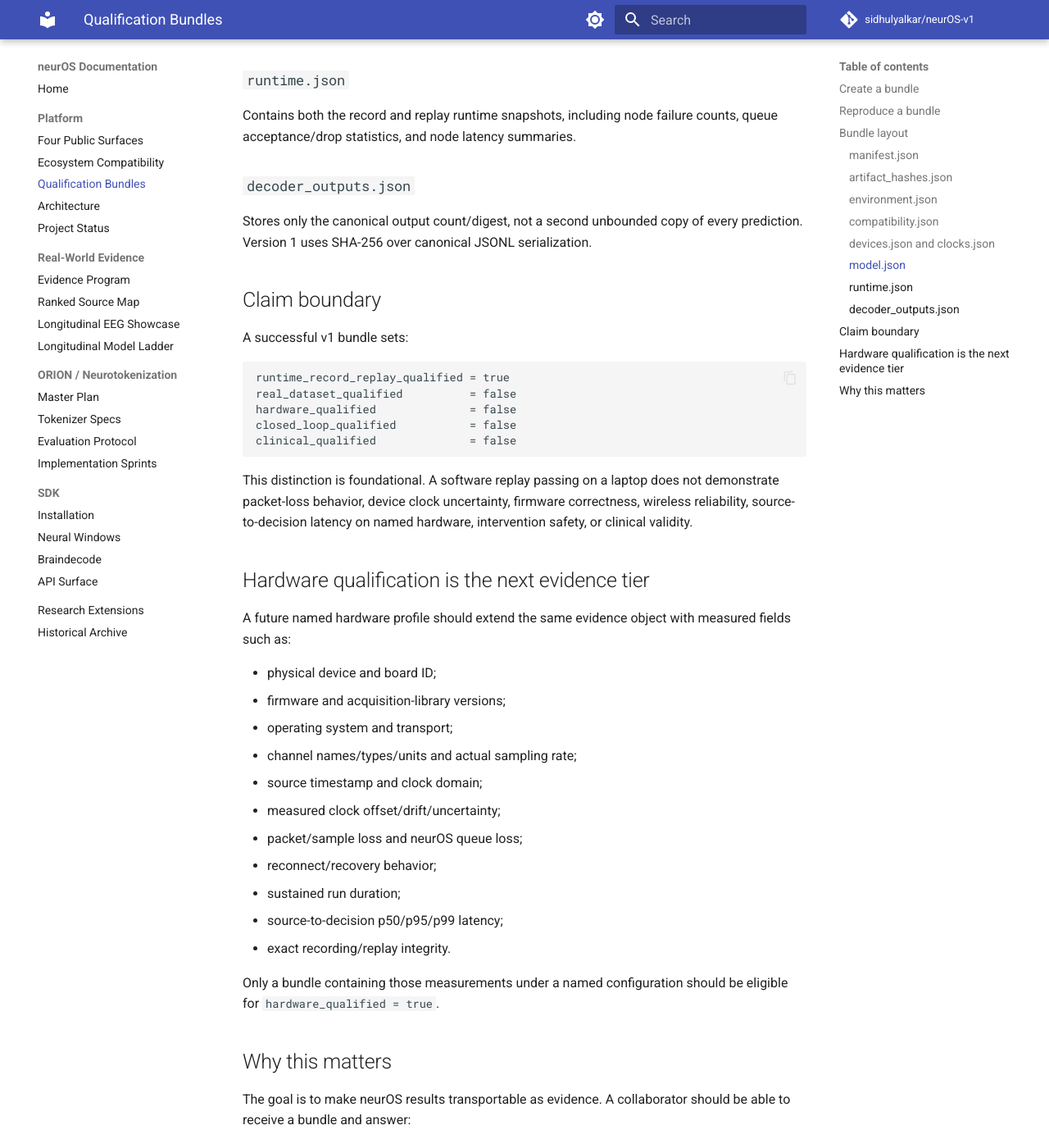
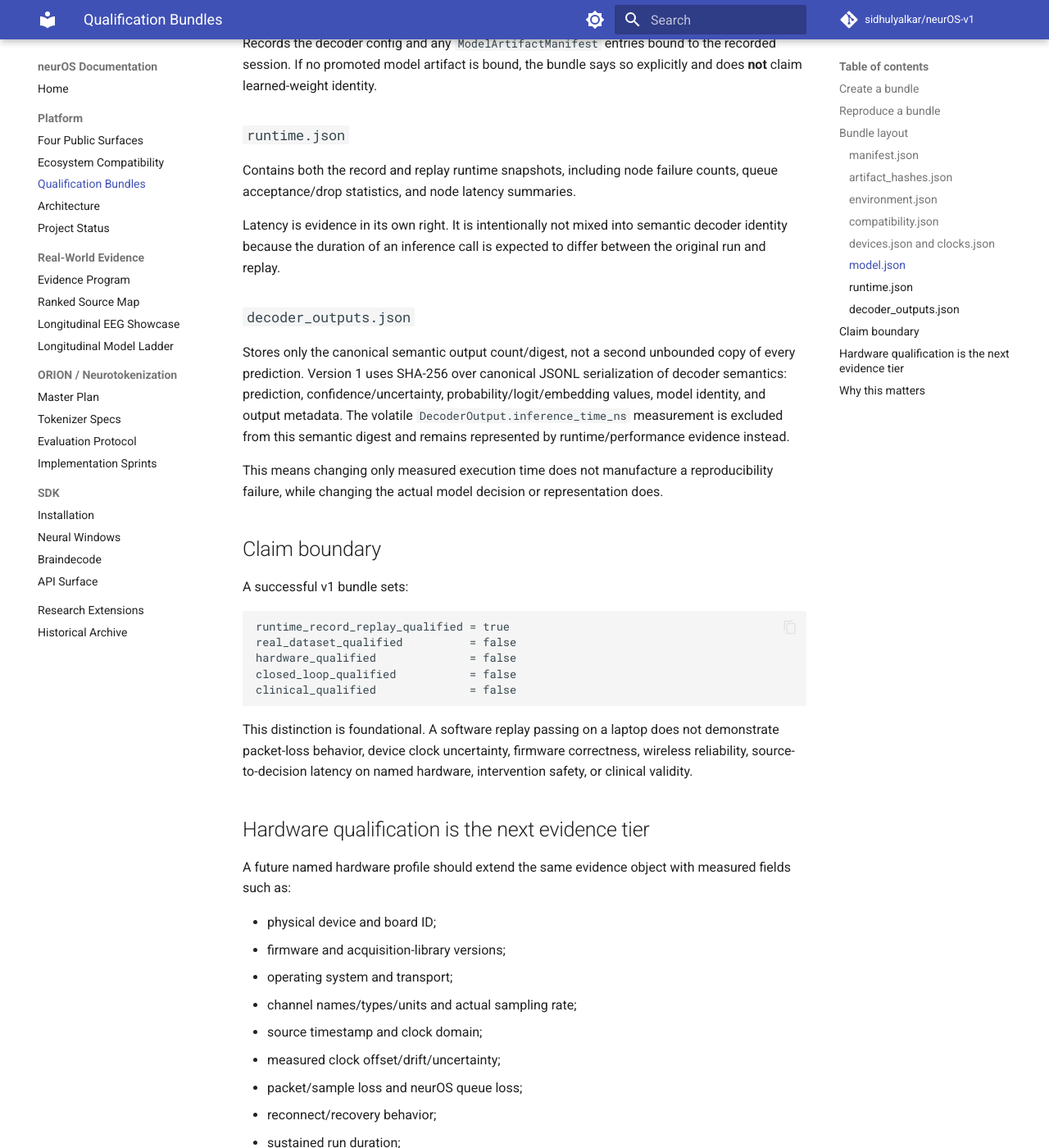
Before and after one commit to sidhulyalkar/neurOS-v1, an MkDocs documentation site: the page built from docs/QUALIFICATION.md, in a window 1280 px wide and 1400 px high, scrolled down 2565 px. Shown: the whole window at 82% size. Built offline with MkDocs 1.6.1 and Material for MkDocs 9.7.7, drawn with Linux system fonts in a browser that asks for light colours; comment, search, counter and statistics services are not loaded; some of the changed text lies outside the part shown.

Commit message:
docs: separate semantic replay identity from performance timing

```diff
--- a/docs/QUALIFICATION.md
+++ b/docs/QUALIFICATION.md
@@ -68,6 +68,8 @@ The top-level authority for the qualification claim. It records:
 - canonical decoder-output digest;
 - the explicit claim boundary.
 
+All internal artifact references are bundle-relative. Temporary staging paths are never sealed into the portable manifest.
+
 ### `artifact_hashes.json`
 
 Contains the byte size and SHA-256 of every other file in the bundle and a canonical digest over the complete artifact index. Unexpected files are considered a mutation of the sealed evidence bundle and make verification fail.
@@ -92,9 +94,13 @@ Records the decoder config and any `ModelArtifactManifest` entries bound to the
 
 Contains both the record and replay runtime snapshots, including node failure counts, queue acceptance/drop statistics, and node latency summaries.
 
+Latency is evidence in its own right. It is intentionally not mixed into semantic decoder identity because the duration of an inference call is expected to differ between the original run and replay.
+
 ### `decoder_outputs.json`
 
-Stores only the canonical output count/digest, not a second unbounded copy of every prediction. Version 1 uses SHA-256 over canonical JSONL serialization.
+Stores only the canonical semantic output count/digest, not a second unbounded copy of every prediction. Version 1 uses SHA-256 over canonical JSONL serialization of decoder semantics: prediction, confidence/uncertainty, probability/logit/embedding values, model identity, and output metadata. The volatile `DecoderOutput.inference_time_ns` measurement is excluded from this semantic digest and remains represented by runtime/performance evidence instead.
+
+This means changing only measured execution time does not manufacture a reproducibility failure, while changing the actual model decision or representation does.
 
 ## Claim boundary
 
@@ -138,7 +144,7 @@ The goal is to make neurOS results transportable as evidence. A collaborator sho
 - Which device/timing metadata were actually observed?
 - Did queues drop data or nodes fail?
 - Was a promoted learned-weight artifact bound?
-- Can the computational path reproduce the same outputs from the recorded neural stream?
+- Can the computational path reproduce the same semantic decoder outputs from the recorded neural stream?
 - What stronger claims are explicitly unsupported?
 
 That evidence contract is more valuable than a generic "pipeline completed successfully" flag and becomes the substrate for real-device, ORION, closed-loop, and eventually regulated qualification layers.
```
